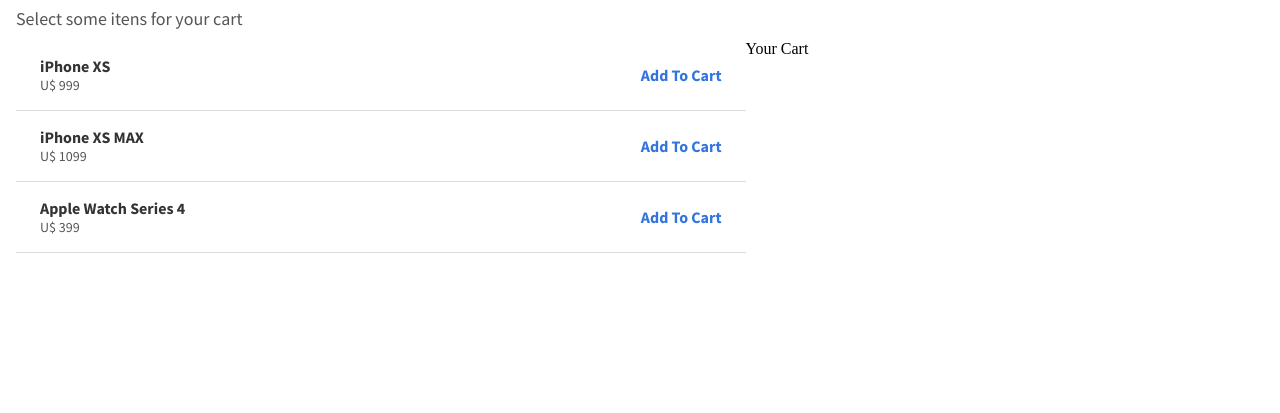
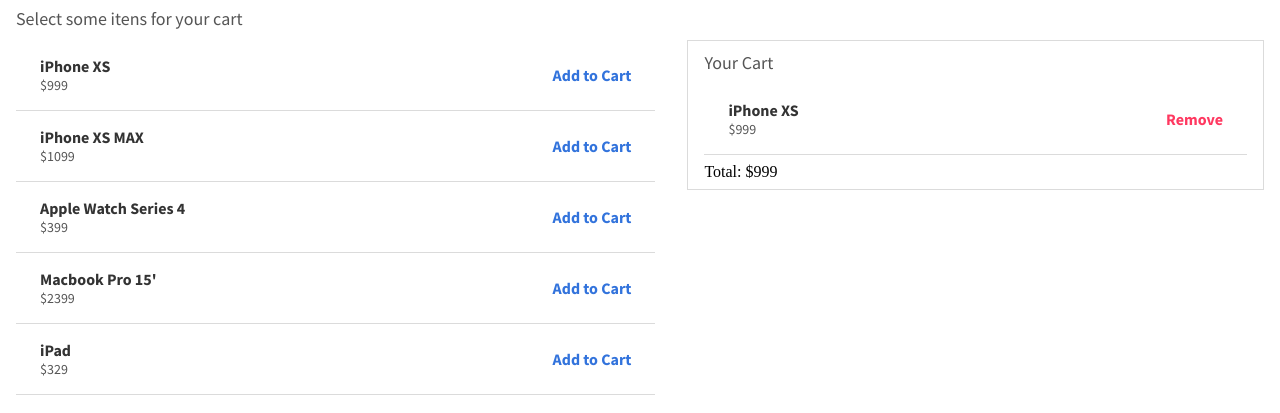
Before and after one commit to brunoorocha/react-journey, a React app: page /cart in a window 1280 px wide. Shown: the part 67-480 px from the top of the page. Built offline with nearby package versions, Linux system fonts and the light colour scheme.

Commit message:
Created the cart component and set the add/remove item functions

```diff
--- /dev/null
+++ b/src/components/button/Button.js
@@ -0,0 +1,8 @@
+import React from 'react'
+import './style.css'
+
+const Button = (props) => (
+    <button className={ "button" + ( props.className !== null && " " + props.className) } onClick={ props.onClickHandler } >{ props.children }</button>
+)
+
+export default Button
--- /dev/null
+++ b/src/components/button/style.css
@@ -0,0 +1,13 @@
+
+.button {
+    font-family: "Source Sans Pro";
+    font-size: 16px;
+    font-weight: 700;
+    background-color: transparent;
+    border: none;
+    color: hsl(217, 71%, 53%);
+}
+
+.button--red {
+    color: hsl(348, 100%, 61%);
+}
--- a/src/components/cart/Cart.js
+++ b/src/components/cart/Cart.js
@@ -1,10 +1,47 @@
 import React, { Component } from 'react'
+import Row from '../grid/Row'
+import Col from '../grid/Col'
+import Subtitle from '../subtitle/Subtitle'
+import Product from '../product/Product'
+import Button from '../button/Button'
+import './style.css'
 
 export class Cart extends Component {
+
+  constructor(props) {
+    super(props)
+
+    this.getTotalPrice = this.getTotalPrice.bind(this)
+  }
+
+  getTotalPrice = () => {
+    let prices = this.props.items.map( (item) => item.price )
+    return prices.reduce( (total, price) => ( total + price ))
+  }
+
   render() {
     return (
-      <div>
-        <p>Your Cart</p>
+      <div className="cart">
+        <Row>
+          <Col>
+            <Subtitle>Your Cart</Subtitle>
+          </Col>
+        </Row>
+        <Row>
+          <Col>
+            <div>
+              { this.props.items.map( (item, index) => {
+                let removeButton = <Button className="button--red" onClickHandler={ (event) => this.props.removeItemHandler(index) }>Remove</Button>
+                return (<Product key={ index } item={ item } actionButton={ removeButton } />)
+              })}
+            </div>
+          </Col>
+        </Row>
+        <Row>
+          <Col>
+            Total: ${ this.getTotalPrice() }
+          </Col>
+        </Row>
       </div>
     )
   }
--- /dev/null
+++ b/src/components/cart/style.css
@@ -0,0 +1,5 @@
+
+.cart {
+    border: 1px solid hsl(0, 0%, 86%);
+    margin-left: 32px;
+}
--- a/src/components/product/Product.js
+++ b/src/components/product/Product.js
@@ -5,40 +5,19 @@
 
 export class Product extends Component {
 
-  state = {
-    itens: [
-      {
-        name: 'iPhone XS',
-        price: 999.00
-      },
-      {
-        name: 'iPhone XS MAX',
-        price: 1099.00
-      },
-      {
-        name: 'Apple Watch Series 4',
-        price: 399.00
-      },
-    ]
-  }
-
   render() {
     return (
-      <div>
-        { this.state.itens.map( (item, index) => (
-            <div className="product" key={ index }>
+      <div className="product" key={ this.props.index }>
         <Row>
           <Col>
-                  <p className="product__name">{ item.name }</p>
-                  <p className="product__price">U$ { item.price }</p>
+            <p className="product__name">{ this.props.item.name }</p>
+            <p className="product__price">${ this.props.item.price }</p>
           </Col>
 
           <Col alignItens="center" justifyContent="end">
-                  <button className="product__add-to-cart-button">Add To Cart</button>
+            { this.props.actionButton }
           </Col>
         </Row>
-            </div>
-        ))}
       </div>
     )
   }
--- a/src/components/product/ProductList.js
+++ b/src/components/product/ProductList.js
@@ -1,11 +1,50 @@
 import React, { Component } from 'react'
 import Product from './Product'
+import Button from '../button/Button'
+import { CartContextConsumer } from '../../pages/shop-cart/CartContext'
 
 export class ProductList extends Component {
+
+  state = {
+    items: [
+      {
+        name: 'iPhone XS',
+        price: 999.00
+      },
+      {
+        name: 'iPhone XS MAX',
+        price: 1099.00
+      },
+      {
+        name: 'Apple Watch Series 4',
+        price: 399.00
+      },
+      {
+        name: 'Macbook Pro 15\'',
+        price: 2399.00
+      },
+      {
+        name: 'iPad',
+        price: 329.00
+      }
+    ]
+  }
+
+  addItemToCart(item) {
+    console.log("Add " + item.name + " on cart.");
+  }
+
   render() {
     return (
       <div>
-        <Product />
+        <CartContextConsumer>
+          { context => (
+            this.state.items.map( (item, index) => {
+              let addButton = <Button onClickHandler={ (event) => context.addItem(item) }>Add to Cart</Button>
+              return (<Product key={ index } item={ item } actionButton={ addButton } />)
+            }))
+          }
+        </CartContextConsumer>
       </div>
     )
   }
--- a/src/components/product/style.css
+++ b/src/components/product/style.css
@@ -17,12 +17,3 @@
     font-weight: 400;
     color: #555;
 }
-
-.product__add-to-cart-button {
-    font-family: "Source Sans Pro";
-    font-size: 16px;
-    font-weight: 700;
-    background-color: transparent;
-    border: none;
-    color: hsl(217, 71%, 53%);
-}
--- a/src/pages/shop-cart/CartContext.js
+++ b/src/pages/shop-cart/CartContext.js
@@ -5,35 +5,40 @@
 export class CartContextProvider extends Component {
 
     state = {
-        itens: []
-    }
-
-    constructor(props) {
-        super(props)
-
-        this.addItem = this.addItem.bind(this)
+        items: [
+            {
+                name: 'iPhone XS',
+                price: 999.00
+            },
+        ]
     }
 
     addItem = (item) => {
-        let itens = this.state.itens.slice()
+        let items = this.state.items.slice()
+        items = items.concat(item)
 
         this.setState({
-            itens: itens.concat(item)
+            items: items
         })
+
     }
 
     removeItemAtIndex = (index) => {
-        let itens = this.state.itens.slice()
-        itens.splice(index, 1)
+        let items = this.state.items.slice()
+        items.splice(index, 1)
 
         this.setState({
-            itens: itens
+            items: items
         })
     }
 
     render() {
         return (
-            <CartContext.Provider value={ this.state.itens }>
+            <CartContext.Provider value={{
+                items: this.state.items,
+                addItem: (item) => this.addItem(item),
+                removeItemAtIndex: (index) => this.removeItemAtIndex(index)
+            }}>
                 { this.props.children }
             </CartContext.Provider>
         )
--- a/src/pages/shop-cart/ShoppingCart.js
+++ b/src/pages/shop-cart/ShoppingCart.js
@@ -1,5 +1,5 @@
 import React from 'react'
-import { CartContextProvider } from './CartContext'
+import { CartContextProvider, CartContextConsumer } from './CartContext'
 import Title from '../../components/title/Title'
 import Subtitle from '../../components/subtitle/Subtitle'
 import Row from '../../components/grid/Row'
@@ -24,7 +24,11 @@
                 <ProductList />
             </Col>
             <Col>
-                <Cart />
+                <CartContextConsumer>
+                    { context => (
+                        <Cart items={ context.items } removeItemHandler={ context.removeItemAtIndex } />
+                    )}
+                </CartContextConsumer>
             </Col>
         </Row>
     </CartContextProvider>
```
Lines whose indentation alone changed are shown as unchanged.
